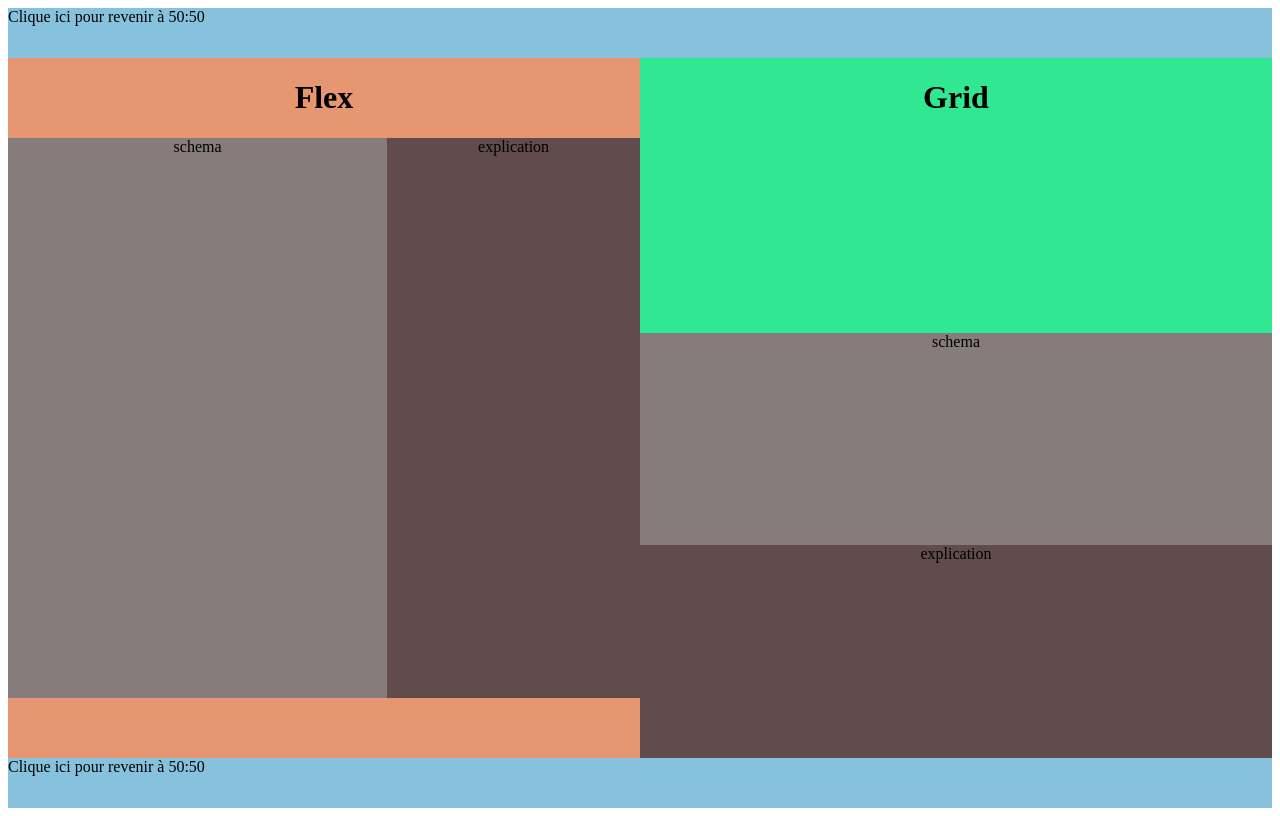
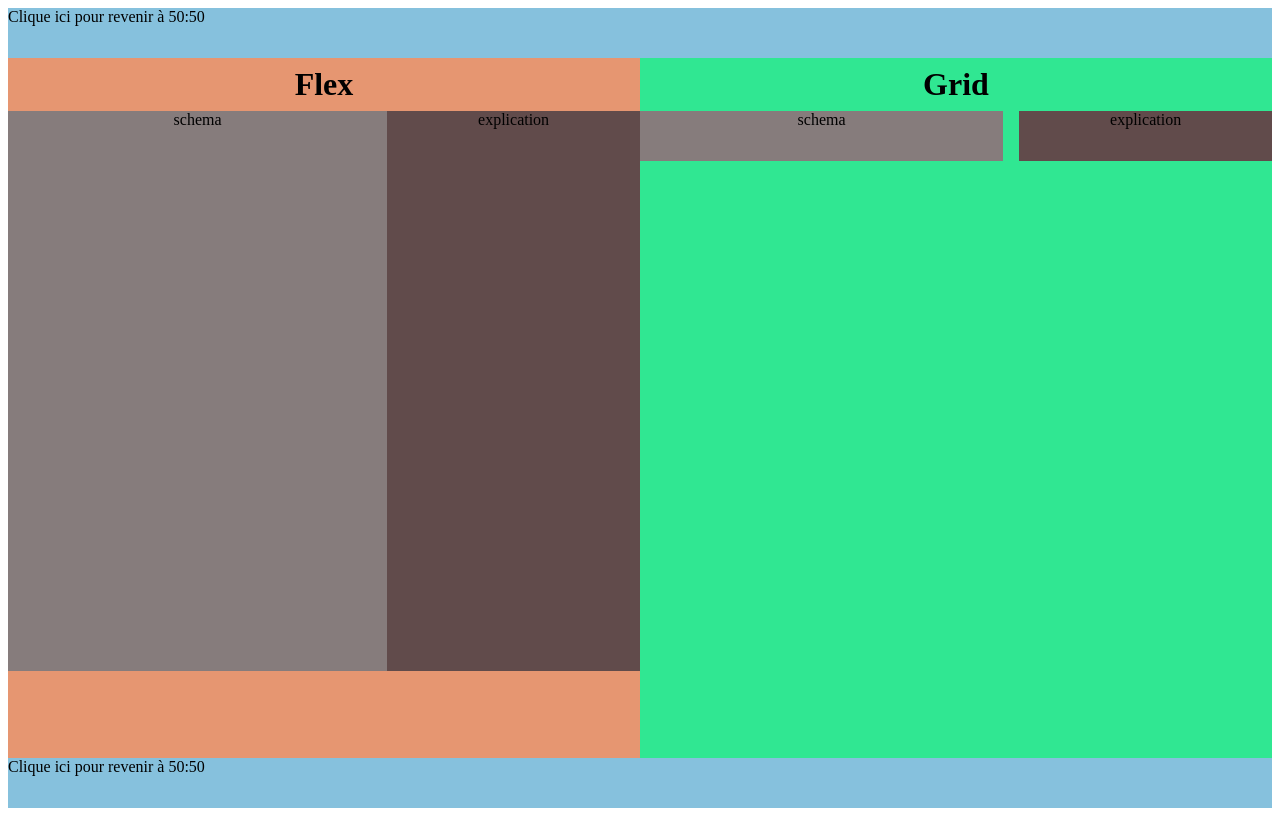
Before and after one commit to Simplejul/boxflexgrid, a plain HTML site: page index.html in a window 1280 px wide. Drawn offline with nearby package versions, Linux system fonts and the light colour scheme.

Commit message:
structure box grid

```diff
--- a/index.html
+++ b/index.html
@@ -20,8 +20,10 @@
             </div>
             <div id="grid">
                 <h1>Grid</h1>
-                <div id="gridinteractive">schema</div>
-                <div id="gridexplain">explication</div>
+                <div id="bigrid">
+                    <div id="gridinteractive">schema</div>
+                    <div id="gridexplain">explication</div>
+                </div>
             </div>
         </div>
     <div class="clickto">Clique ici pour revenir à 50:50</div>
--- a/main.css
+++ b/main.css
@@ -1,3 +1,8 @@
+body{
+    height: 100%;
+
+}
+
    #box{
         display: flex;
         justify-content: center;
@@ -11,6 +16,9 @@
             width: 100%;
         }
 
+            #flex h1{
+                line-height: 10px;
+            }
             #bigflex{
                 display: flex;
                 height: 80%;
@@ -30,7 +38,16 @@
         #grid{
             background-color: rgb(48, 231, 146);
             width: 100%;
+            overflow: hidden;
+        }
+            #grid h1{
+                line-height: 10px;
+            }
+            #bigrid{
                 display: grid;
+                grid-template-columns: 1fr 40%;
+                grid-template-rows: minmax(50px, auto);
+                grid-gap: 1rem;
             }
 
                 #gridinteractive{
```
Lines whose indentation alone changed are shown as unchanged.
